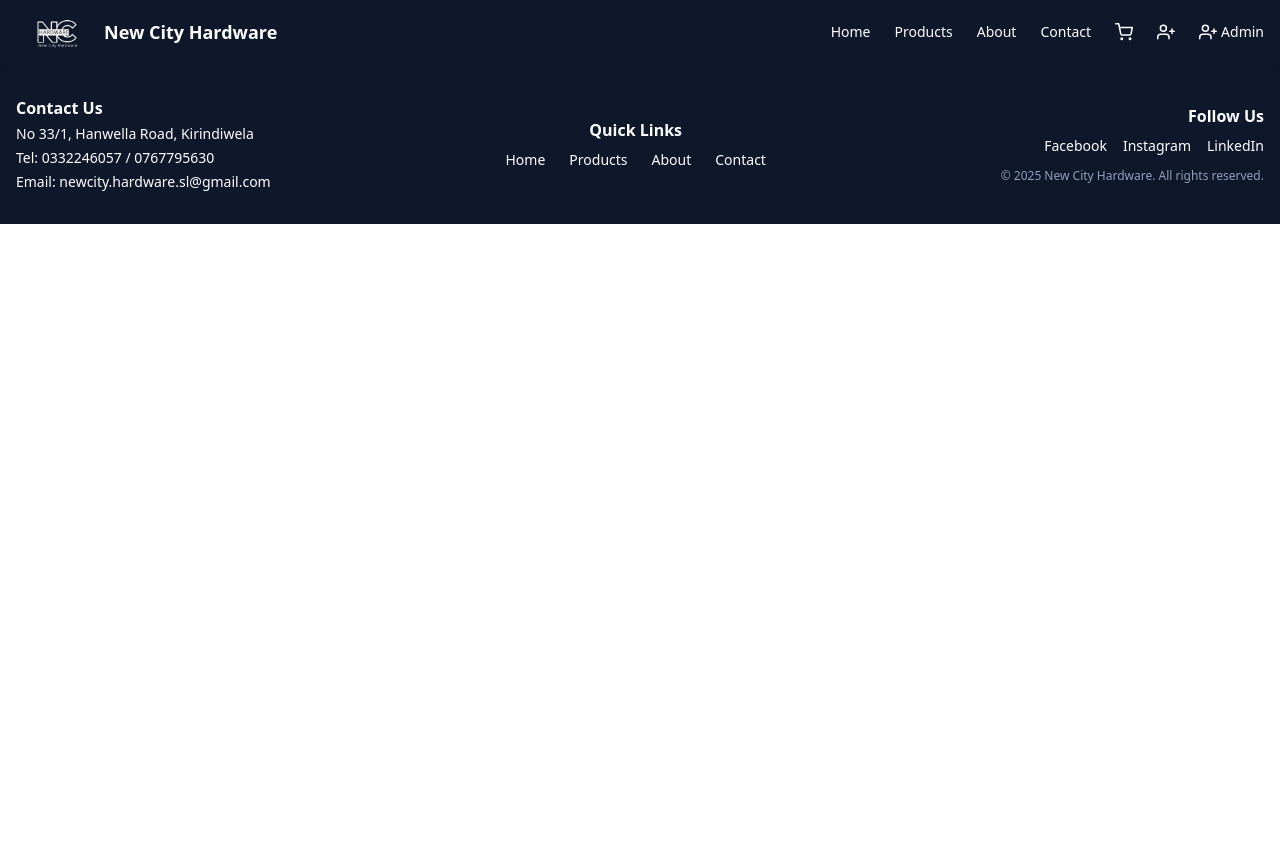
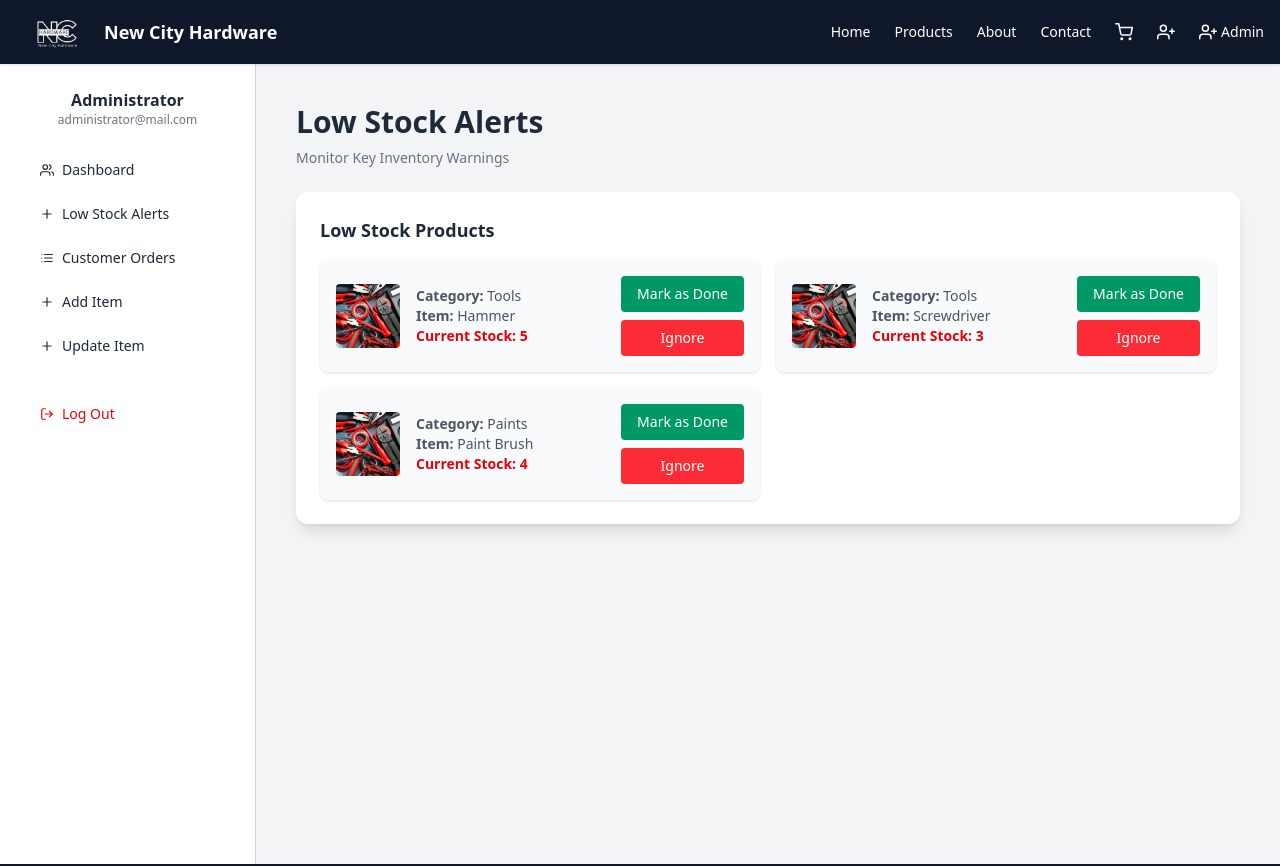
Before and after one commit to RDinujaya4/Agile-Solutions-New-City-HW, a React (Vite) app in the folder new-city-hardware/: page /lowstock in a window 1280 px wide. Shown: the top 866 px of the page. Before the commit the page ends 800 px from the top, so only its background shows below. Built offline with nearby package versions, Linux system fonts and the light colour scheme.

Commit message:
LowstockAlert Page

```diff
--- a/new-city-hardware/src/App.jsx
+++ b/new-city-hardware/src/App.jsx
@@ -10,6 +10,7 @@ import Login from './pages/Login';
 import AdminDashboard from './pages/AdminDashboard';
 import AdminAddProduct from './pages/AdminAddProduct';
 import AdminUpdateItems from './pages/AdminUpdateItems';
+import LowStockAlerts from './pages/LowStockAlerts';
 
 function App() {
   return (
@@ -25,6 +26,8 @@ function App() {
         <Route path="/admindash" element={<AdminDashboard />} />
         <Route path="/add-product" element={<AdminAddProduct />} />
         <Route path="/update-product" element={<AdminUpdateItems />} />
+        <Route path="/update-product" element={<AdminUpdateItems />} />
+         <Route path="/lowstock" element={<LowStockAlerts />} />
       </Routes>
       <Footer />
     </Router>
--- a/new-city-hardware/src/components/AdminSidebar.jsx
+++ b/new-city-hardware/src/components/AdminSidebar.jsx
@@ -18,8 +18,11 @@ export default function AdminSidebar() {
         >
           <FiUsers /> Dashboard
         </button>
-        <button className="w-full flex items-center gap-2 px-4 py-2 hover:bg-gray-100 rounded-md">
-          <FiAlertCircle /> Low Stock Alerts
+        <button
+          onClick={() => navigate('/lowstock')}
+          className="w-full flex items-center gap-2 px-4 py-2 hover:bg-gray-100 rounded-md"
+        >
+          <FiPlus /> Low Stock Alerts
         </button>
         <button className="w-full flex items-center gap-2 px-4 py-2 hover:bg-gray-100 rounded-md">
           <FiList /> Customer Orders
--- /dev/null
+++ b/new-city-hardware/src/pages/LowStockAlerts.jsx
@@ -0,0 +1,85 @@
+import { useState } from 'react';
+import AdminSidebar from '../components/AdminSidebar';
+import electrical from '../assets/electrical.png'; // Replace with real image
+
+const initialItems = [
+  { id: 1, name: 'Hammer', category: 'Tools', stock: 5, image: electrical, done: false },
+  { id: 2, name: 'Screwdriver', category: 'Tools', stock: 3, image: electrical, done: false },
+  { id: 3, name: 'Paint Brush', category: 'Paints', stock: 4, image: electrical, done: false },
+];
+
+export default function LowStockAlerts() {
+  const [items, setItems] = useState(initialItems);
+
+  const ignoreItem = (id) => {
+    setItems(prev => prev.filter(item => item.id !== id));
+  };
+
+  const markAsDone = (id) => {
+    setItems(prev =>
+      prev.map(item =>
+        item.id === id ? { ...item, done: true } : item
+      )
+    );
+  };
+
+  return (
+    <div className="flex min-h-screen bg-gray-100 text-gray-800">
+      <AdminSidebar />
+
+      <main className="flex-1 p-10">
+        <h1 className="text-3xl font-bold mb-2">Low Stock Alerts</h1>
+        <p className="text-sm text-gray-500 mb-6">Monitor Key Inventory Warnings</p>
+
+        <div className="bg-white rounded-xl shadow-lg p-6">
+          <h2 className="text-lg font-semibold mb-4">Low Stock Products</h2>
+          <div className="grid grid-cols-1 sm:grid-cols-2 lg:grid-cols-2 gap-4">
+            {items.map(item => (
+              <div
+                key={item.id}
+                className={`flex items-center justify-between p-4 rounded-lg shadow-sm transition
+                  ${item.done ? 'bg-blue-100 opacity-80' : 'bg-gray-50 hover:shadow-md'}
+                `}
+              >
+                <div className="flex items-center gap-4">
+                  <img src={item.image} alt={item.name} className="w-16 h-16 object-cover rounded" />
+                  <div>
+                    <p className="text-sm text-gray-600"><strong>Category:</strong> {item.category}</p>
+                    <p className="text-sm text-gray-600"><strong>Item:</strong> {item.name}</p>
+                    <p className="text-red-600 font-semibold text-sm">Current Stock: {item.stock}</p>
+                  </div>
+                </div>
+
+                <div className="flex flex-col gap-2">
+                  <button
+                    className={`text-sm px-4 py-2 rounded transition ${
+                      item.done
+                        ? 'bg-blue-500 text-white cursor-not-allowed opacity-80'
+                        : 'bg-emerald-600 hover:bg-emerald-700 text-white'
+                    }`}
+                    onClick={() => markAsDone(item.id)}
+                    disabled={item.done}
+                  >
+                    {item.done ? 'Marked Done' : 'Mark as Done'}
+                  </button>
+                  <button
+                    onClick={() => ignoreItem(item.id)}
+                    className="bg-red-500 hover:bg-red-600 text-white text-sm px-4 py-2 rounded transition"
+                    disabled={item.done}
+                  >
+                    Ignore
+                  </button>
+                </div>
+              </div>
+            ))}
+            {items.length === 0 && (
+              <div className="col-span-full text-center text-gray-400 py-8">
+                All stock levels are healthy.
+              </div>
+            )}
+          </div>
+        </div>
+      </main>
+    </div>
+  );
+}
```
